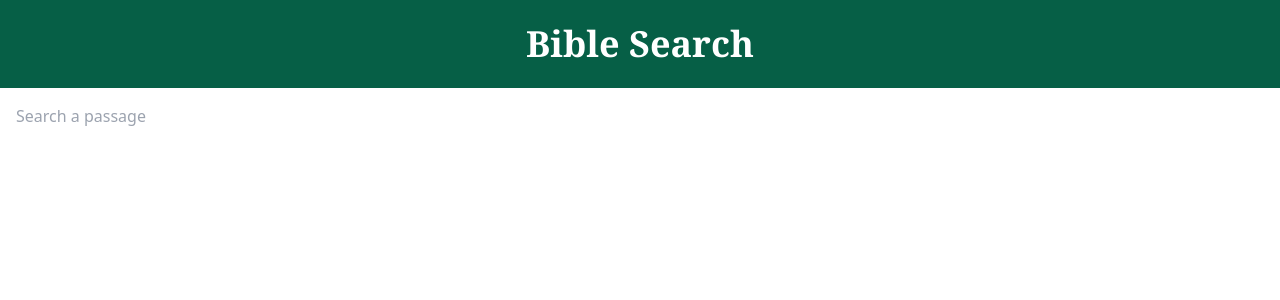
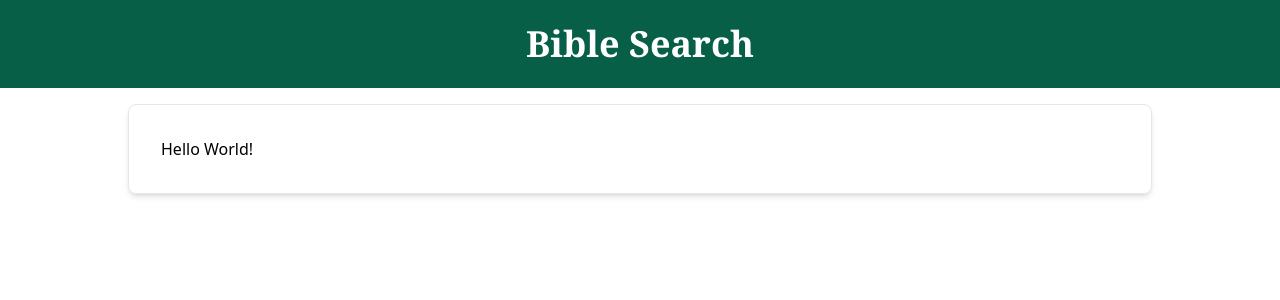
Before and after one commit to joelboersma/bible-search, a Vue app: page / in a window 1280 px wide. Shown: the top 300 px of the page. Built offline with nearby package versions, Linux system fonts and the light colour scheme.

Commit message:
create card in App

```diff
--- a/src/App.vue
+++ b/src/App.vue
@@ -1,19 +1,16 @@
 <script setup>
 import Header from "./components/Header.vue";
-import SearchBar from "./components/SearchBar.vue";
-
-function handleSearch(text) {
-  console.log(text);
-}
 </script>
 
 <template>
   <Header />
   <main>
-    <div class="p-4">
-      <SearchBar @search="handleSearch" />
+    <div class="flex justify-center my-4 mx-8">
+      <div
+        class="border border-solid border-gray-200 w-full max-w-screen-lg p-8 rounded-lg shadow-md"
+      >
+        Hello World!
+      </div>
     </div>
   </main>
 </template>
-
-<style scoped></style>
```
